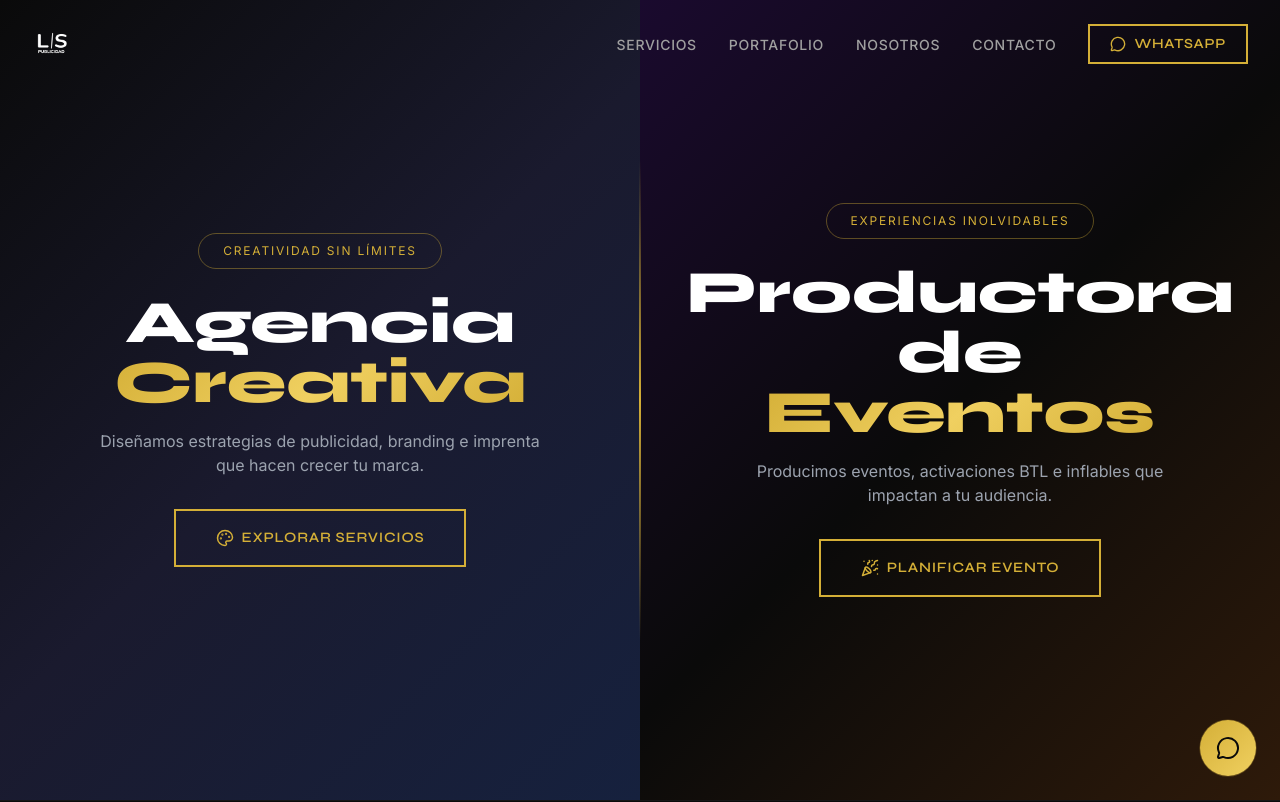
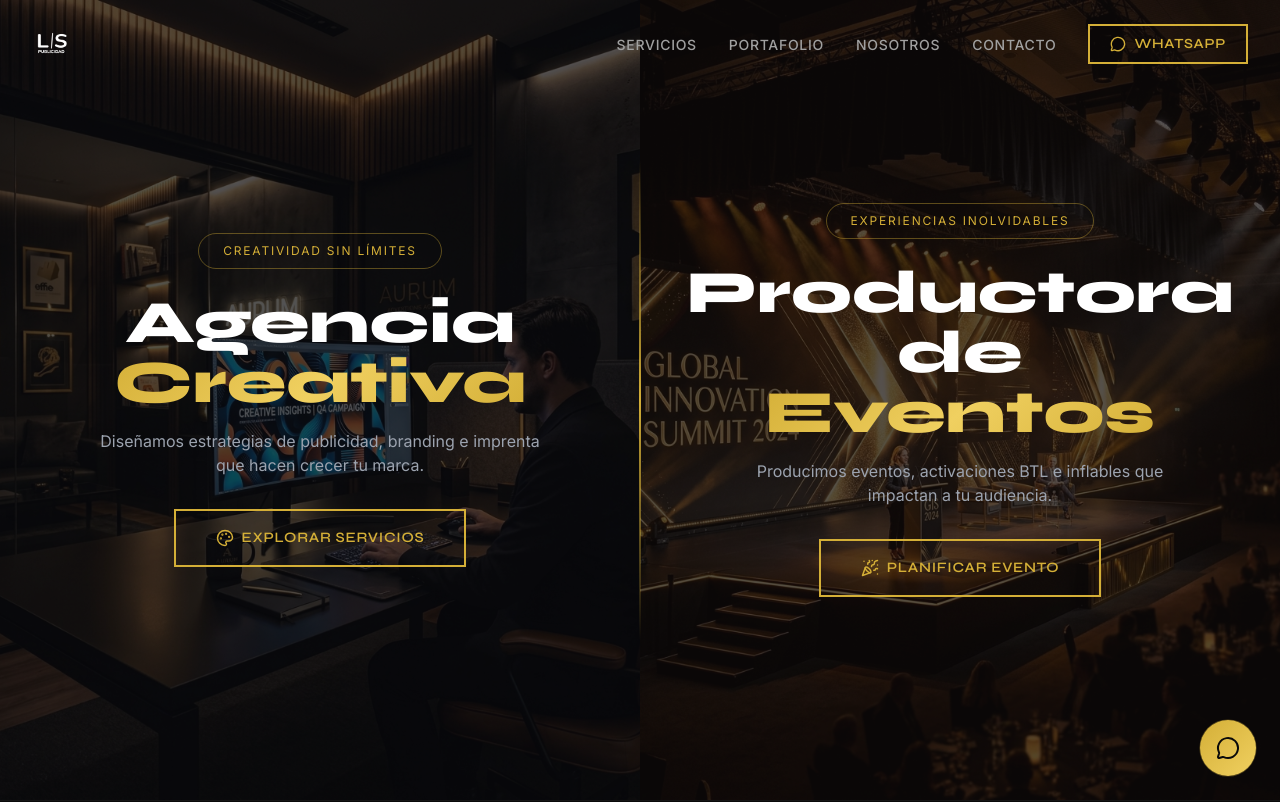
Before and after one commit to J03l-code/lspublicidad, a plain HTML site: page index.html in a window 1280 px wide. Shown: the top 802 px of the page. Drawn offline with nearby package versions, Linux system fonts and the light colour scheme.

Commit message:
Add premium AI-generated images to hero, about, and portfolio sections

```diff
--- a/style.css
+++ b/style.css
@@ -94,9 +94,11 @@ body { background: #0a0a0a; color: #fff; font-family: 'Inter', sans-serif; overf
     position: absolute; inset: 0;
     transition: opacity 0.7s;
 }
-.hero-left .overlay { background: linear-gradient(135deg, #0a0a0a 0%, #1a1a2e 50%, #16213e 100%); }
-.hero-right .overlay { background: linear-gradient(135deg, #1a0a2e 0%, #0a0a0a 50%, #2e1a0a 100%); }
-.hero-half:hover .overlay { opacity: 0.8; }
+.hero-left { background: url('img/hero-creative.png') center/cover no-repeat; }
+.hero-right { background: url('img/hero-event.png') center/cover no-repeat; }
+.hero-left .overlay { background: rgba(10, 10, 15, 0.7); }
+.hero-right .overlay { background: rgba(15, 10, 10, 0.7); }
+.hero-half:hover .overlay { background: rgba(0, 0, 0, 0.4); }
 .hero-content {
     position: relative; z-index: 2; text-align: center; padding: 2rem;
     transform: translateY(0); transition: transform 0.5s;
```
Also changed, not shown: nosotros.html (+1 -1 lines), portafolio.html (+3 -3 lines), img/about.png (added), img/hero-creative.png (added), img/hero-event.png (added), img/portfolio-1.png (added).
